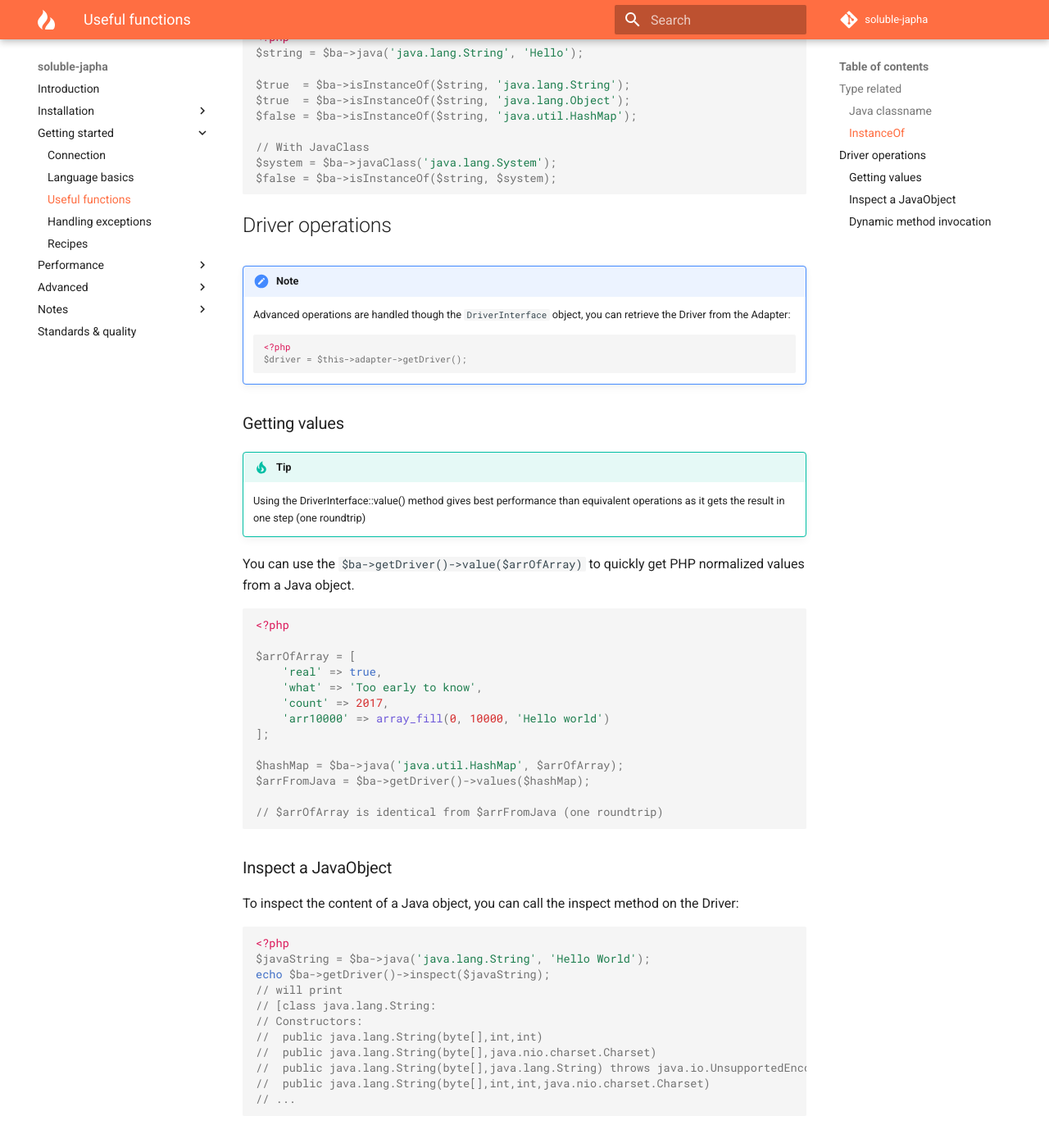
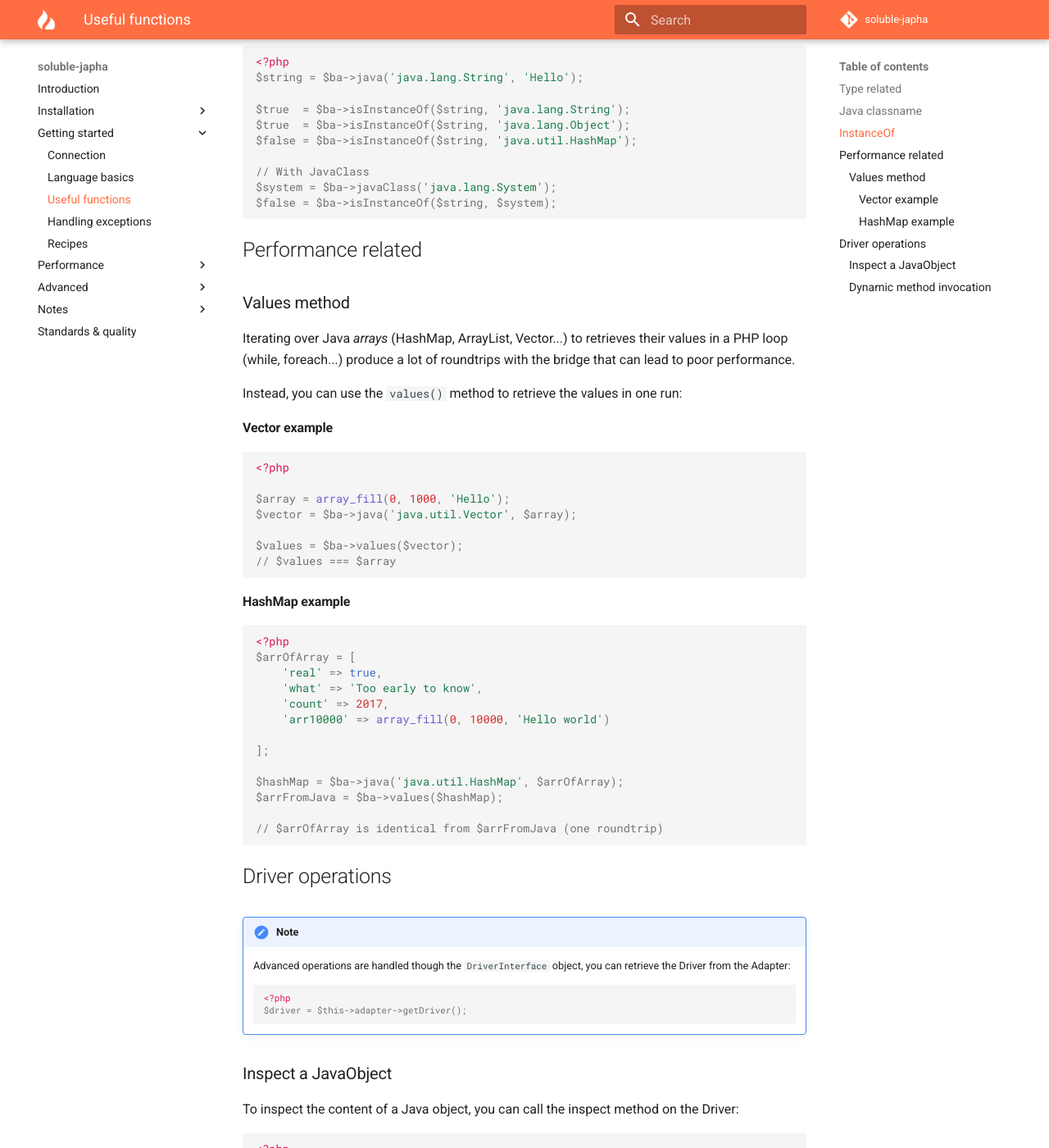
Before and after one commit to belgattitude/soluble-japha, an MkDocs documentation site: the page built from doc/language_useful_functions.md, in a window 1280 px wide and 1400 px high, scrolled down 505 px. Shown: the whole window at 82% size. Built offline with MkDocs 1.6.1 and Material for MkDocs 9.7.7, drawn with Linux system fonts in a browser that asks for light colours; comment, search, counter and statistics services are not loaded; old or Windows-style settings are respelled for this version of MkDocs; some of the changed text lies outside the part shown.

Commit message:
Doc working #34

````diff
--- a/doc/language_useful_functions.md
+++ b/doc/language_useful_functions.md
@@ -2,18 +2,18 @@
 
 ## Type related
 
-### Java classname
+## Java classname
 
 To get the fully qualified java class name on an object, simply call:
 
 ```php
 <?php
-$javaString = $this->adapter->java('java.lang.String', 'Hello World');
-$javaFQDN = $this->adapter->getClassName($javaString);
+$javaString = $ba->java('java.lang.String', 'Hello World');
+$javaFQDN = $ba->getClassName($javaString);
 // will print 'java.lang.String'
 ```
 
-### InstanceOf
+## InstanceOf
 
 To check whether a Java object is an instance of another:
 
@@ -31,6 +31,52 @@ $false = $ba->isInstanceOf($string, $system);
 
 ```
 
+## Performance related
+
+### Values method
+
+Iterating over Java *arrays* (HashMap, ArrayList, Vector...) to retrieves
+their values in a PHP loop (while, foreach...) produce a lot of roundtrips
+with the bridge that can lead to poor performance.
+
+Instead, you can use the `values()` method to retrieve the values in one run:
+
+
+#### Vector example
+
+```php
+<?php
+
+$array = array_fill(0, 1000, 'Hello');
+$vector = $ba->java('java.util.Vector', $array);
+
+$values = $ba->values($vector);
+// $values === $array
+
+```
+
+#### HashMap example
+
+
+```php
+<?php
+$arrOfArray = [
+    'real' => true,
+    'what' => 'Too early to know',
+    'count' => 2017,
+    'arr10000' => array_fill(0, 10000, 'Hello world')
+
+];
+
+$hashMap = $ba->java('java.util.HashMap', $arrOfArray);
+$arrFromJava = $ba->values($hashMap);
+
+// $arrOfArray is identical from $arrFromJava (one roundtrip)
+```
+
+
+
+
 ## Driver operations
 
 !!! note
@@ -41,31 +87,6 @@ $false = $ba->isInstanceOf($string, $system);
     <?php
     $driver = $this->adapter->getDriver();
     ```
-
-### Getting values
-
-!!! tip
-    Using the DriverInterface::value() method gives best performance than
-    equivalent operations as it gets the result in one step (one roundtrip)
-
-You can use the `$ba->getDriver()->value($arrOfArray)` to quickly
-get PHP normalized values from a Java object.
-
-```php
-<?php
-
-$arrOfArray = [
-    'real' => true,
-    'what' => 'Too early to know',
-    'count' => 2017,
-    'arr10000' => array_fill(0, 10000, 'Hello world')
-];
-
-$hashMap = $ba->java('java.util.HashMap', $arrOfArray);
-$arrFromJava = $ba->getDriver()->values($hashMap);
-
-// $arrOfArray is identical from $arrFromJava (one roundtrip)
-```
 
 
 ### Inspect a JavaObject
````
Also changed, not shown: CHANGELOG.md (+10 -0 lines).
